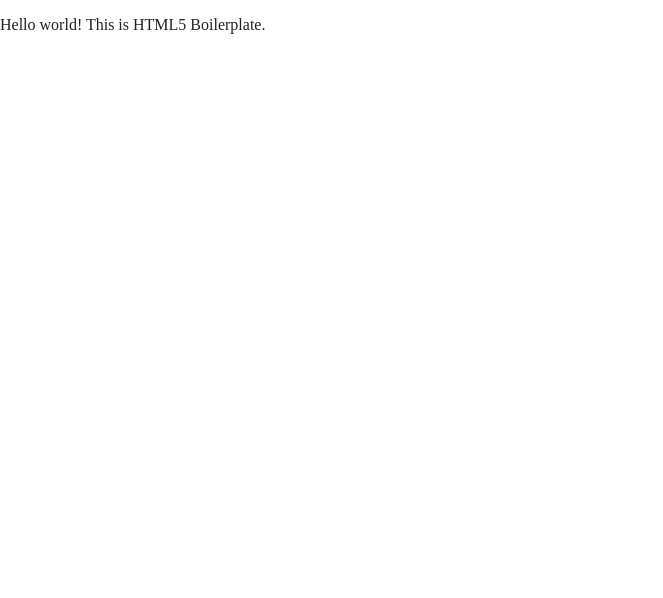
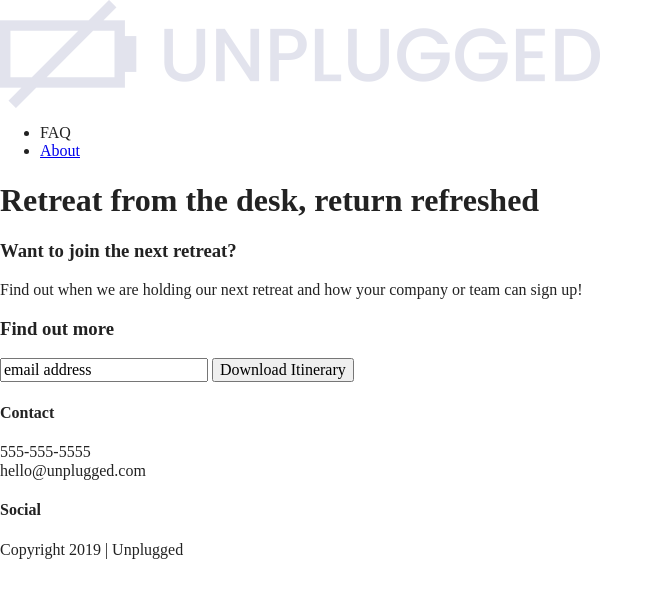
Before and after one commit to karen-fred/unplugged-retreat, a website built with Parcel: page index.html in a window 1280 px wide. Shown: the whole page, without its empty margins (0-663 px from the left). Built offline with nearby package versions, Linux system fonts and the light colour scheme.

Commit message:
Began coding homepage

```diff
--- a/index.html
+++ b/index.html
@@ -24,8 +24,72 @@
 
 <body>
 
-  <!-- Add your site or application content here -->
-  <p>Hello world! This is HTML5 Boilerplate.</p>
+<header>
+  <div class="content-wrapper">
+    <img src="img/unpluggedlogo.png" alt="Unplugged Logo"/>
+      <nav>
+        <ul>
+          <li><a href="faq/index.html" target="_blank"></a>FAQ</a></li>
+          <li><a href="about/index.html" target="_blank">About</a></li>
+        </ul>
+      </nav>
+  </div>
+</header>
+
+<main>
+  <section class="hero-area">
+    <div class="content-wrapper">
+      <h1>Retreat from the desk, return refreshed</h1>
+    </div>
+  </section>
+
+  <aside>
+    <div class="content-wrapper">
+      <div class="form-description">
+        <h3>Want to join the next retreat?</h3>
+        <p>Find out when we are holding our next retreat and how your company or team can sign up!
+        </p>
+      </div>
+    </div>
+    <div class="form">
+      <h3>Find out more</h3>
+      <input type="text" name="name" value="email address">
+      <input type="button" value="Download Itinerary">
+    </div>
+  </aside>
+</main>
+
+<footer>
+  <div class="content wrappe">
+    <div class="footer-content">
+      <div class="contact">
+        <h4>Contact</h4>
+        <p>
+          555-555-5555<br>
+          hello@unplugged.com
+        </p>
+      </div>
+      <div class="social">
+        <h4>Social</h4>
+        <div class="social-icons">
+          <p>
+            <a href="https://www.facebook.com/Skillcrush/" target="_blank"></a>
+          </p>
+          <p>
+            <a href="https://www.twitter.com/Skillcrush" target="_blank"></a>
+          </p>
+          <p>
+            <a href="https://www.instagram.com/skillcrush/" target="_blank"></a>
+          </p>
+        </div>
+      </div>
+      <div class="copyright">
+        <p>Copyright 2019 | Unplugged</p>
+      </div>
+    </div>
+  </div>
+</footer>
+
   <script src="js/vendor/modernizr-3.11.2.min.js"></script>
   <script src="js/plugins.js"></script>
   <script src="js/main.js"></script>
```
Also changed, not shown: img/icon.png (renamed from icon.png), img/rawpixel-800820-unsplash1.jpg (renamed from Assets/rawpixel-800820-unsplash1.jpg), img/tile-wide.png (renamed from tile-wide.png), img/tile.png (renamed from tile.png), img/unpluggedlogo.png (renamed from Assets/unpluggedlogo.png), 3 other files.
